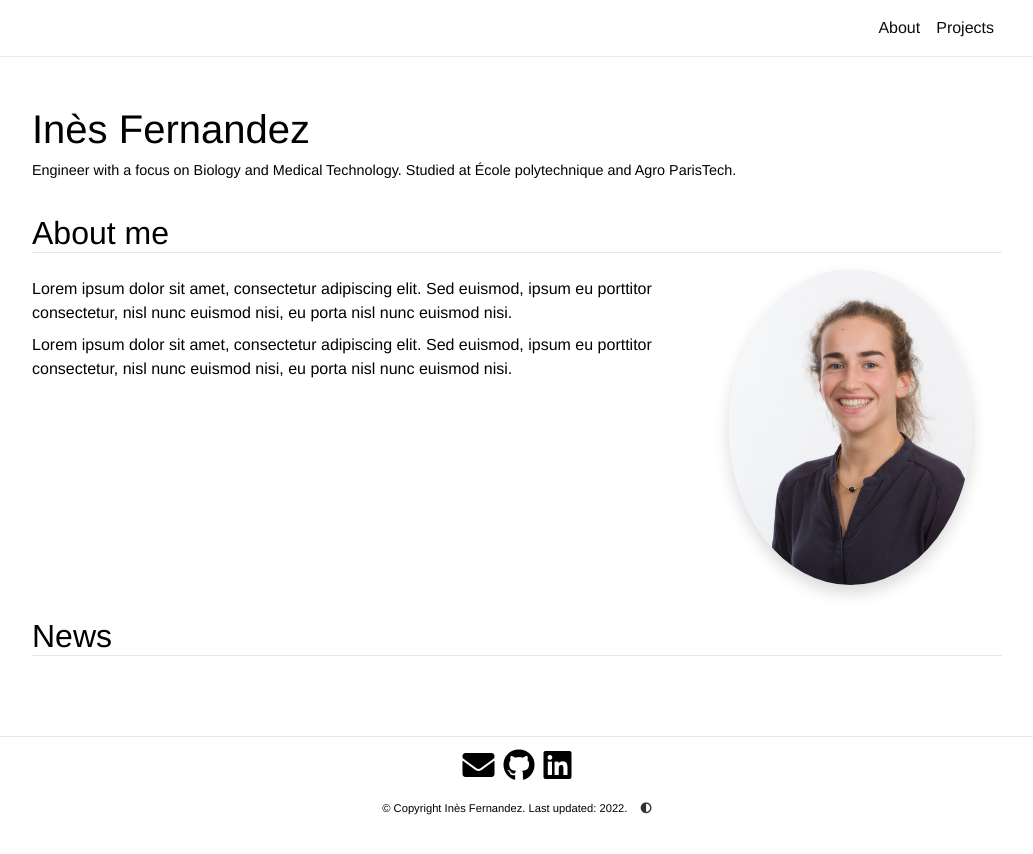
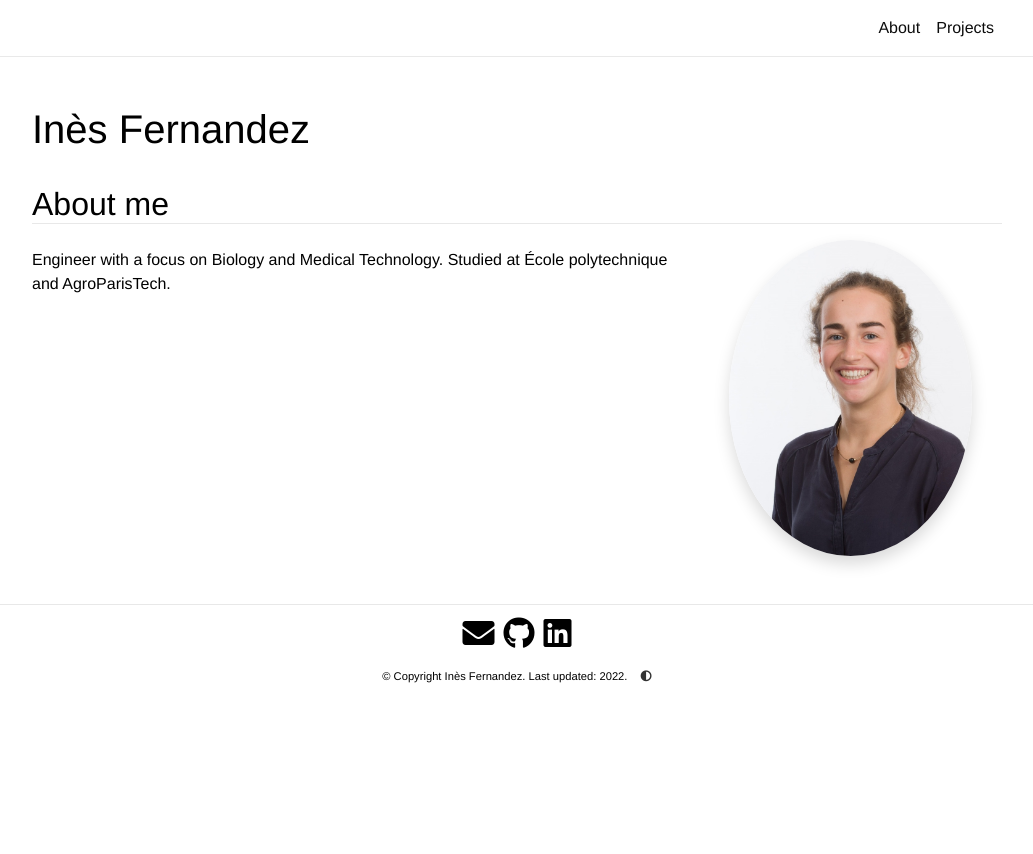
Before and after one commit to inesfdz/inesfdz.github.io, a Jekyll site: the page built from _pages/home.md, in a window 1280 px wide. Shown: the top 854 px of the page, without its empty margins (123-1156 px from the left). Built offline with Jekyll 4.4.1, drawn with Linux system fonts in a browser that asks for light colours; nearby versions of some CDN libraries; a style sheet for code colours, icons or effects is not loaded.

Commit message:
Update home.md

```diff
--- a/_pages/home.md
+++ b/_pages/home.md
@@ -2,7 +2,7 @@
 layout: page
 permalink: /
 title: Home
-description: Engineer with a focus on Biology and Medical Technology. Studied at École polytechnique and Agro ParisTech.
+description:
 
 profile:
   image: avatar.jpg
@@ -16,17 +16,9 @@ news: true  # includes a list of news items
 
 <div class="row">
   <div class="col-md-8" markdown="1">
-  Lorem ipsum dolor sit amet, consectetur adipiscing elit. Sed euismod, ipsum eu porttitor consectetur, nisl nunc euismod nisi, eu porta nisl nunc euismod nisi.
-
-  Lorem ipsum dolor sit amet, consectetur adipiscing elit. Sed euismod, ipsum eu porttitor consectetur, nisl nunc euismod nisi, eu porta nisl nunc euismod nisi.
+   Engineer with a focus on Biology and Medical Technology. Studied at École polytechnique and AgroParisTech.
   </div>
   <div class="col-md-4 m-auto" style="text-align: center">
     <img class="img-responsive rounded-circle profile" src="assets/img/{{page.profile.image}}">
   </div>
 </div>
-
-
-{% if page.news %}
-## News
-  {% include news.html %}
-{% endif %}
```
